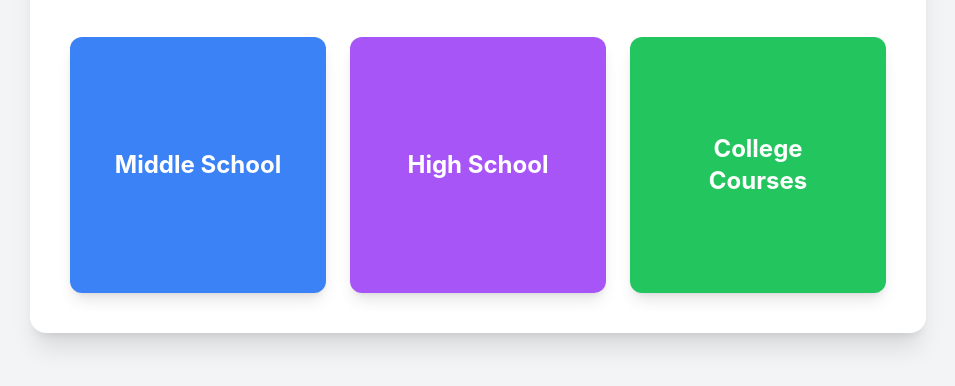
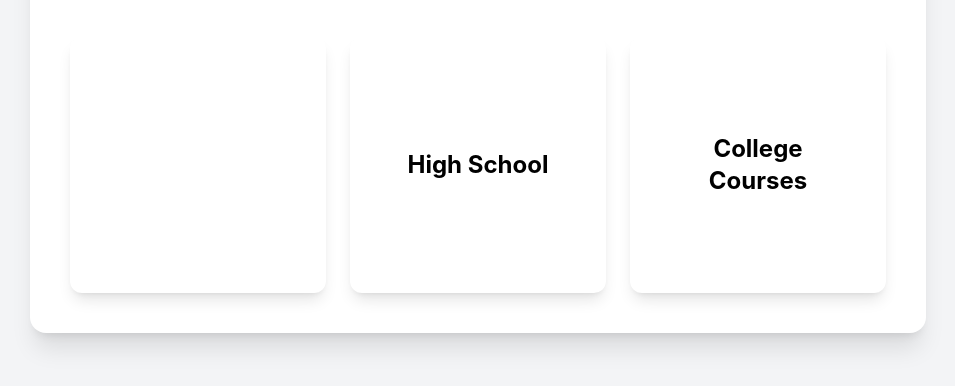
Before and after one commit to HudsonMyers/Independent-Learning-Project, a plain HTML site: page index.html in a window 1280 px wide. Shown: the part 336-722 px from the top of the page, without its empty margins (162-1117 px from the left). Drawn offline with nearby package versions, Linux system fonts and the light colour scheme; no server answers.

Commit message:
Update index.html

```diff
--- a/index.html
+++ b/index.html
@@ -46,17 +46,17 @@
             <div class="flex flex-col md:flex-row justify-center items-center space-y-6 md:space-y-0 md:space-x-6">
 
                 <!-- Middle School Square -->
-                <div id="middle-school-square" data-target="middle-school-section" class="interactive-square cursor-pointer bg-blue-500 hover:bg-blue-600 text-white rounded-xl shadow-lg p-8 w-64 h-64 flex items-center justify-center text-center transition-transform transform hover:scale-105">
+                <div id="middle-school-square" data-target="middle-school-section" class="interactive-square cursor-pointer bg-white hover:bg-black text-white rounded-xl shadow-lg p-8 w-64 h-64 flex items-center justify-center text-center transition-transform transform hover:scale-105">
                     <h2 class="text-2xl font-bold">Middle School</h2>
                 </div>
 
                 <!-- High School Square -->
-                <div id="high-school-square" data-target="high-school-section" class="interactive-square cursor-pointer bg-purple-500 hover:bg-purple-600 text-white rounded-xl shadow-lg p-8 w-64 h-64 flex items-center justify-center text-center transition-transform transform hover:scale-105">
+                <div id="high-school-square" data-target="high-school-section" class="interactive-square cursor-pointer bg-white hover:bg-white text-black rounded-xl shadow-lg p-8 w-64 h-64 flex items-center justify-center text-center transition-transform transform hover:scale-105">
                     <h2 class="text-2xl font-bold">High School</h2>
                 </div>
 
                 <!-- College Courses Square -->
-                <div id="college-courses-square" data-target="college-courses-section" class="interactive-square cursor-pointer bg-green-500 hover:bg-green-600 text-white rounded-xl shadow-lg p-8 w-64 h-64 flex items-center justify-center text-center transition-transform transform hover:scale-105">
+                <div id="college-courses-square" data-target="college-courses-section" class="interactive-square cursor-pointer bg-white hover:bg-white text-black rounded-xl shadow-lg p-8 w-64 h-64 flex items-center justify-center text-center transition-transform transform hover:scale-105">
                     <h2 class="text-2xl font-bold">College Courses</h2>
                 </div>
 
```
